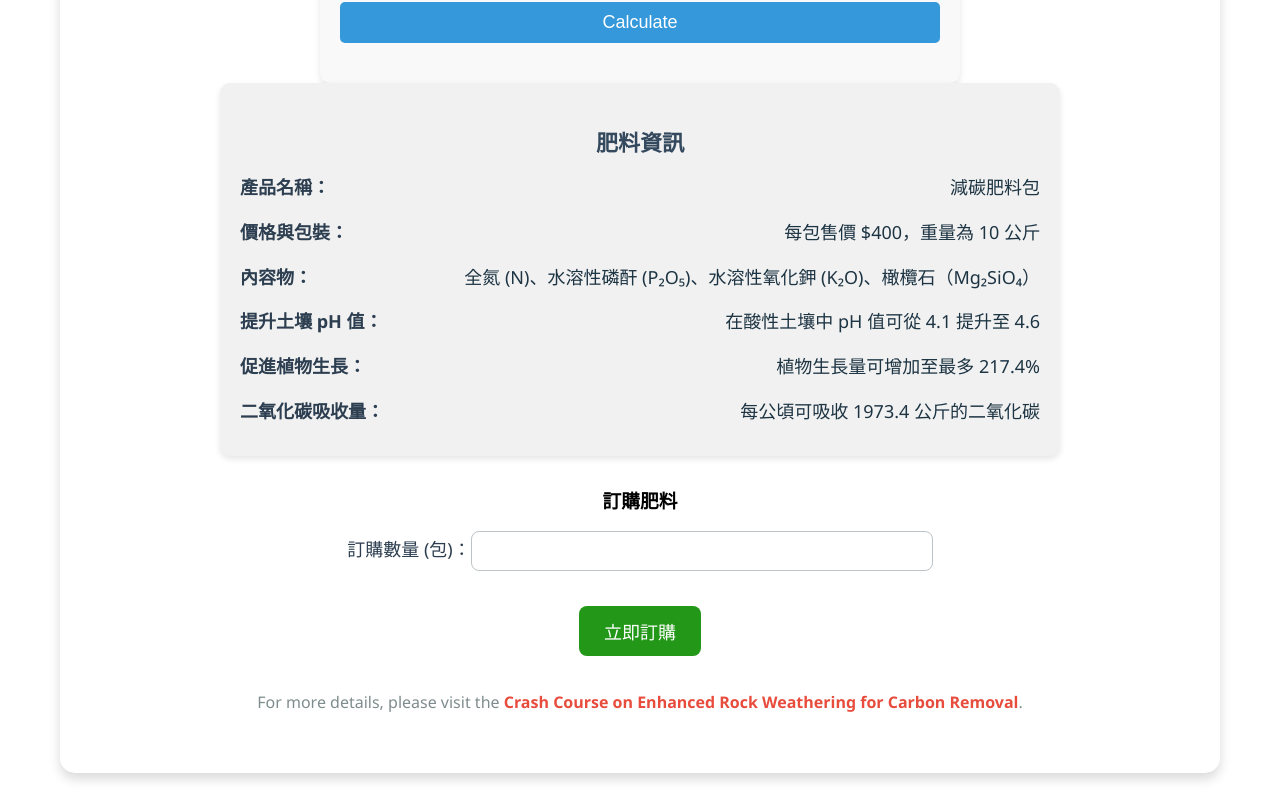
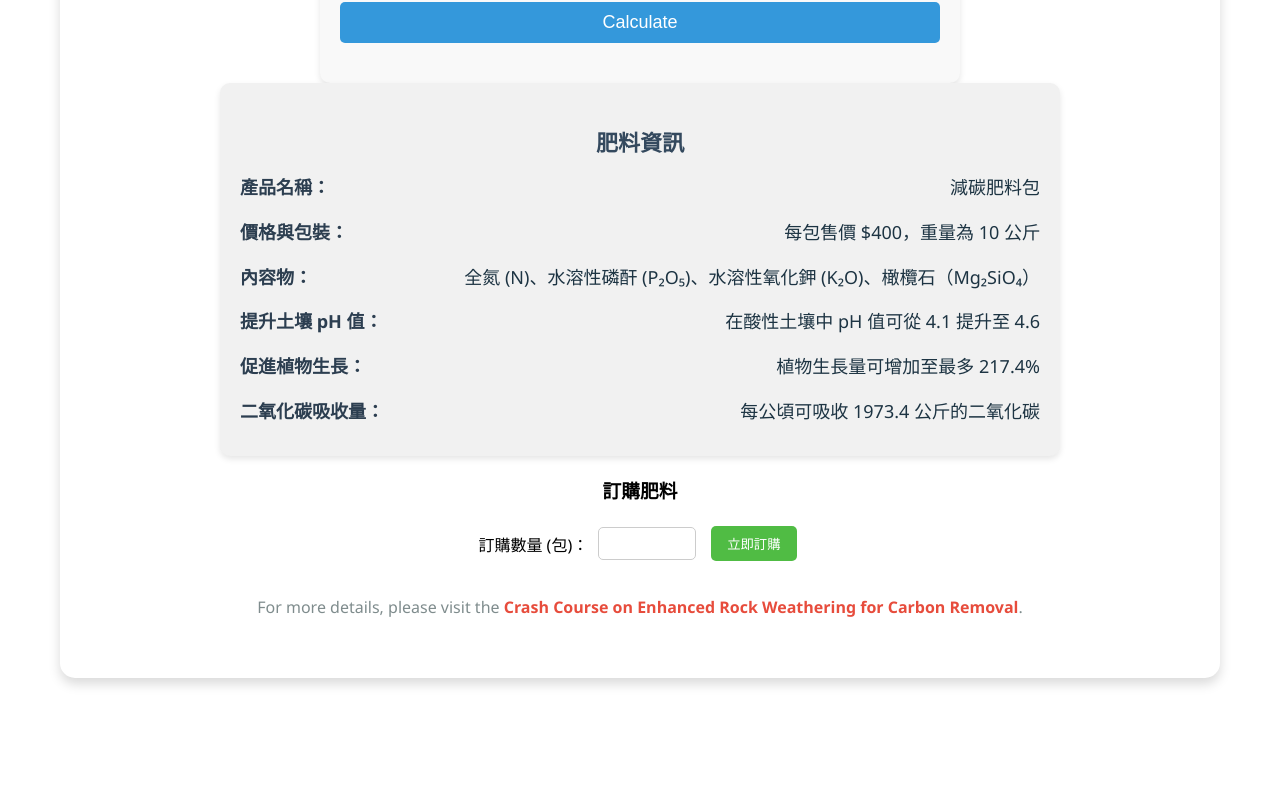
Before and after one commit to buffett0323/IMV_NTU_2024, a React (Create React App) app in the folder client/: page /fertilizer in a window 1280 px wide. Shown: the part 624-1427 px from the top of the page. After the commit the page ends 1332 px from the top, so only its background shows below. Built offline with nearby package versions, Linux system fonts and the light colour scheme.

Commit message:
Fertilizer picture

```diff
--- a/client/src/components/Fertilizer.tsx
+++ b/client/src/components/Fertilizer.tsx
@@ -1,6 +1,7 @@
 import React, { useState } from 'react';
 import axios from 'axios';
 import './css/Fertilizer.css';  // Import the CSS file
+// import Fertilizer_pic from './img/fertilizer_bag.png';
 
 const Fertilizer: React.FC = () => {
   const [param1, setParam1] = useState<string>('空心菜'); // Default to '空心菜'
@@ -112,17 +113,23 @@ const Fertilizer: React.FC = () => {
       {/* Order Section */}
       <section className="order-section">
         <h3>訂購肥料</h3>
-        <label>
-          訂購數量 (包)：
+        <div className="order-form-inline">
+          <label>訂購數量 (包)：</label>
           <input
             type="number"
             value={orderQuantity}
             onChange={(e) => setOrderQuantity(Number(e.target.value) || '')}
           />
-        </label>
-        <button className="order-button" onClick={handleOrder}>立即訂購</button>
+          <button className="order-button" onClick={handleOrder}>立即訂購</button>
+        </div>
         {orderMessage && <p className="order-message">{orderMessage}</p>}
       </section>
+
+      {/* Add the image for the fertilizer */}
+      {/* <div className="fertilizer-image-container">
+        <img src={Fertilizer_pic} alt="Carbon Reduction Fertilizer" className="fertilizer-image" />
+      </div> */}
+
       {/* Section for additional information */}
       <div className="other-info">
         {/* <h3>其他資訊</h3> */}
--- a/client/src/components/css/Fertilizer.css
+++ b/client/src/components/css/Fertilizer.css
@@ -138,52 +138,44 @@
   font-size: 18px;
 }
 
-
 .order-section {
-  margin-top: 30px;
+  margin-top: 20px;
   text-align: center;
 }
 
-.order-section label {
-  display: block;
-  margin-bottom: 10px;
-  font-size: 18px;
-  color: #2c3e50;
+.order-form-inline {
+  display: flex;
+  justify-content: center;
+  align-items: center;
+  gap: 10px; /* Add some spacing between the elements */
+  margin-top: 10px;
 }
 
-.order-section input {
-  width: 40%;
-  padding: 10px;
-  font-size: 16px;
-  border-radius: 8px;
-  border: 1px solid #bdc3c7;
-  margin-bottom: 20px;
-  outline: none;
-  transition: border-color 0.3s ease;
-}
-
-.order-section input:focus {
-  border-color: #3498db;
+.order-form-inline input {
+  padding: 8px;
+  width: 80px;
+  text-align: center;
+  border-radius: 5px;
+  border: 1px solid #ccc;
 }
 
 .order-button {
-  padding: 12px 25px;
-  font-size: 18px;
-  background-color: #239818;
+  padding: 8px 16px;
+  background-color: #50bc44;
   color: white;
   border: none;
-  border-radius: 8px;
+  border-radius: 5px;
   cursor: pointer;
   transition: background-color 0.3s ease;
 }
 
 .order-button:hover {
-  background-color: #2eba43;
+  background-color: #89e071;
 }
 
 .order-message {
   margin-top: 15px;
-  font-size: 16px;
+  font-size: 14px;
   color: #16a085;
 }
 
@@ -235,3 +227,15 @@
 .fertilizer-inputs .calculate-button:hover {
   background-color: #2980b9;
 }
+
+.fertilizer-image-container {
+  text-align: center;
+  margin-bottom: 20px;
+}
+
+.fertilizer-image {
+  max-width: 40%;
+  height: auto;
+  border-radius: 10px;
+  box-shadow: 0 4px 8px rgba(0, 0, 0, 0.1);
+}
```
Also changed, not shown: 1 other file (tests, documents, lock files or other folders).
